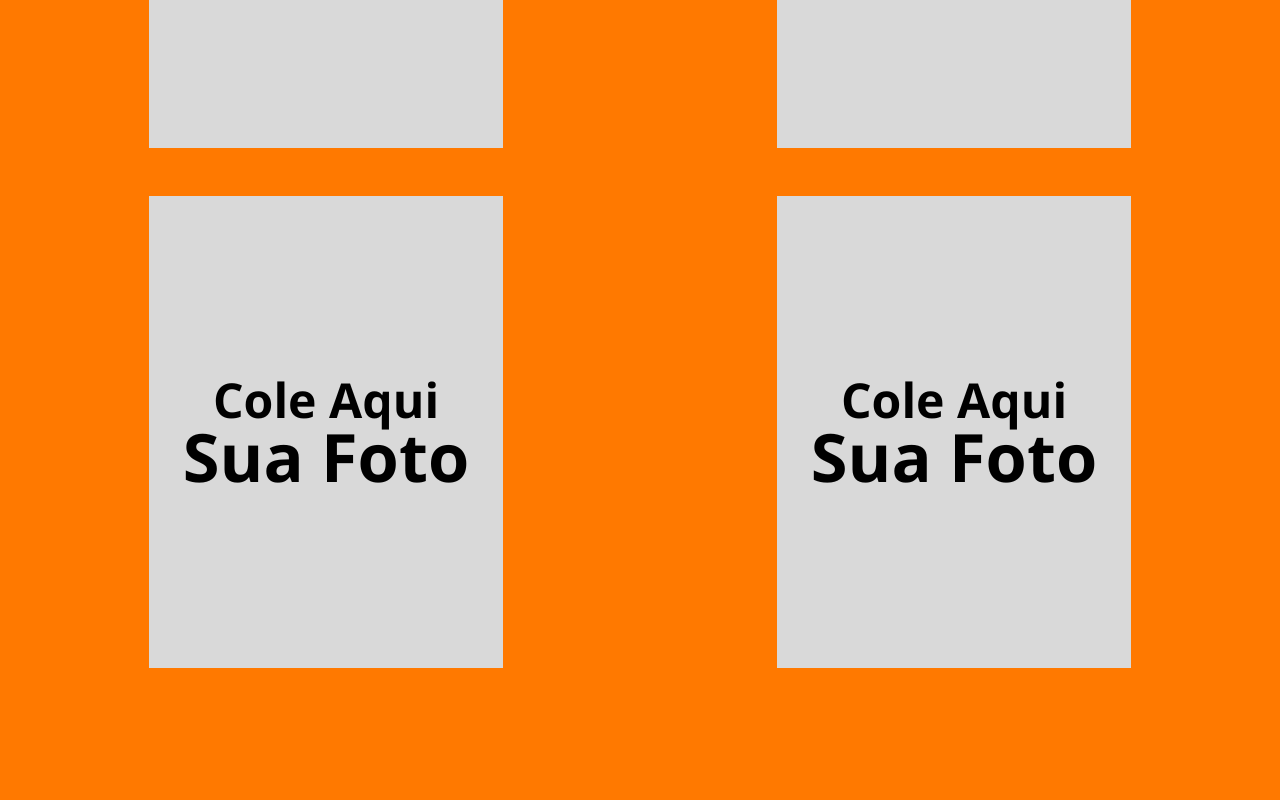
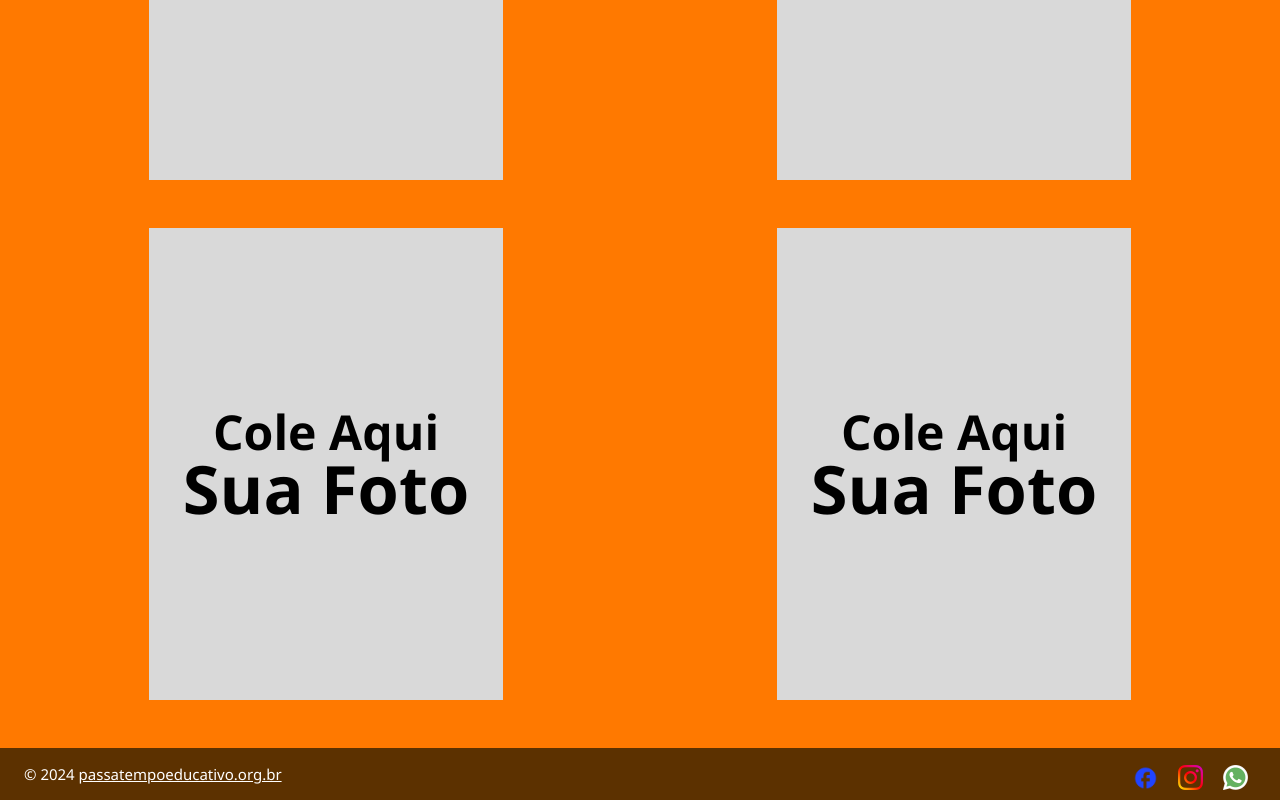
Before and after one commit to NicoleMascaretti/PIIpassatempoeducativo, a plain HTML site: page servicos/servicos.html in a window 1280 px wide. Shown: the part 1759-2559 px from the top of the page. Before the commit the page ends 2475 px from the top, so only its background shows below. Drawn offline with nearby package versions, Linux system fonts and the light colour scheme.

Commit message:
Finalizando rodapé

```diff
--- a/servicos/servicos.html
+++ b/servicos/servicos.html
@@ -13,10 +13,10 @@
 <body>
     <div class="container-fluid">
         <div class="row justify-content-start text-center menu p-4 linha">
-            <div class="col-md-2">
+            <div class="col-md-2 border logo">
                 <img src="msg/logo.png" alt="" class="img">
             </div>
-            <div class="col-md-2">
+            <div class="col-md-2 border">
                 <a href="#" class="links fw-bolder">INICIO</a>
             </div>
             <div class="col-md-2">
@@ -78,6 +78,21 @@
                 </div>
             </div>
 
+            <div class="row linha-rodape">
+                <div class="col-sm-4 col-md-4 col-lg-4 mt-3 text-start">
+                    <footer class="texto-rodape">
+                        <p>&copy; 2024 <a href="https://passatempoeducativo.org.br">passatempoeducativo.org.br</a></p>
+                    </footer>
+                </div>
+                <div class="col-sm-8 col-md-8 col-lg-8 mt-3">
+                    <footer class="text-end redes">
+                        <img src="msg/facebook.png" alt="">
+                        <img src="msg/Instagram.png" alt="">
+                        <img src="msg/whatsapp.png" alt="">
+                    </footer>
+                </div>
+            </div>
+
         </div>
     </main>
 </body>
--- a/servicos/style_servicos.css
+++ b/servicos/style_servicos.css
@@ -28,9 +28,9 @@ body {
     line-height: normal;
 }
 
-.img {
-    height: 40px;
-    width: 40px;
+.logo img {
+    height: 70px;
+    width: 70px;
 }
 
 .titulo {
@@ -58,3 +58,36 @@ article {
     font-weight: 400;
     line-height: normal;
 }
+
+.linha-rodape {
+    width: 100%;
+    height: 15%;
+    flex-shrink: 0;
+    background: #5C3100;
+}
+
+.texto-rodape {
+    color: #FFF;
+    font-family: "Segoe UI", Tahoma, Geneva, Verdana, sans-serif;
+    font-size: 15px;
+    font-style: normal;
+    font-weight: 400;
+    line-height: normal;
+}
+
+.texto-rodape a{
+    color: #FFF;
+    font-family: "Segoe UI", Tahoma, Geneva, Verdana, sans-serif;
+    font-size: 15px;
+    font-style: normal;
+    font-weight: 400;
+    line-height: normal;
+    text-decoration-line: underline;
+}
+
+.redes img {
+    height: 25px;
+    width: 25px;
+    margin-right: 8px;
+    margin-left: 8px;
+}
```
Also changed, not shown: servicos/msg/Instagram.png (added), servicos/msg/facebook.png (added), servicos/msg/whatsapp.png (added).
